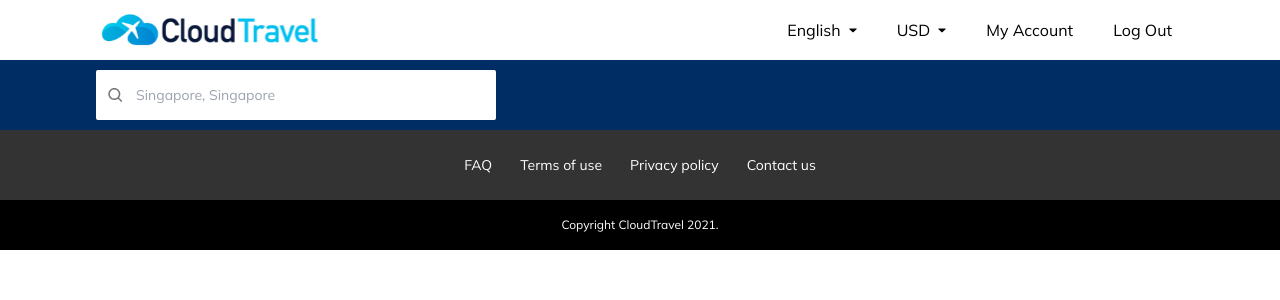
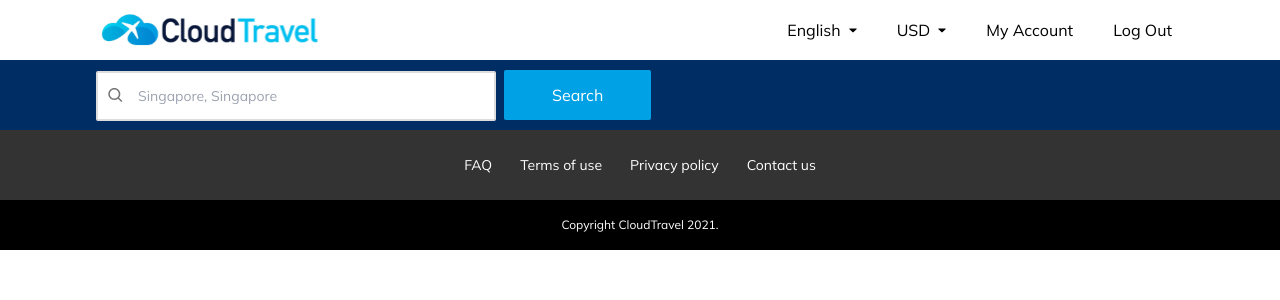
Before and after one commit to peshanghiwa/cloud-travel-assignment, a Vue app: page / in a window 1280 px wide. Shown: the top 300 px of the page. Built offline with nearby package versions, Linux system fonts and the light colour scheme.

Commit message:
added missing button to navbar

```diff
--- a/src/components/layout/Navbar.vue
+++ b/src/components/layout/Navbar.vue
@@ -26,7 +26,7 @@ const data = [
       <input
         type="text"
         name="q"
-        class="w-[400px] h-[50px] py-2 text-base text-black rounded-sm pl-10 outline-none"
+        class="w-[400px] h-[50px] py-2 text-base text-black rounded-sm pl-10 outline-none custom-border border-light-grey"
         placeholder="Singapore, Singapore"
         autocomplete="off"
       />
@@ -49,12 +49,15 @@ const data = [
           {{ city.label }}
         </div>
       </div>
+      <button class="ml-2 text-lg h-[50px] px-12 rounded-sm bg-secondary">
+        Search
+      </button>
     </div>
   </div>
 </template>
 
 <style>
 .custom-border {
-  border-width: 1px;
+  border-width: 2px;
 }
 </style>
```
